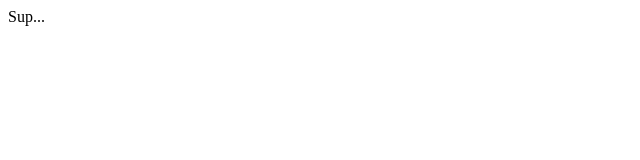
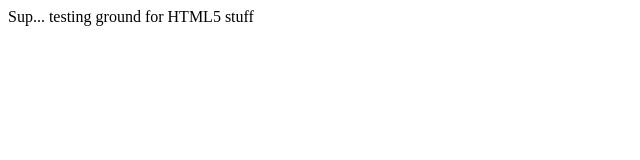
Before and after one commit to dandonahoe/JobFace, a plain HTML site: page index.htm in a window 1280 px wide. Shown: the whole page, without its empty margins (0-640 px from the left). Drawn offline with Linux system fonts and the light colour scheme.

Commit message:
HTML5 Playground

```diff
--- a/index.htm
+++ b/index.htm
@@ -5,6 +5,6 @@
       <title>Testing Blah</title>
   </head>
   <body>
-      Sup...
+      Sup... testing ground for HTML5 stuff
   </body>
 </html>
```
